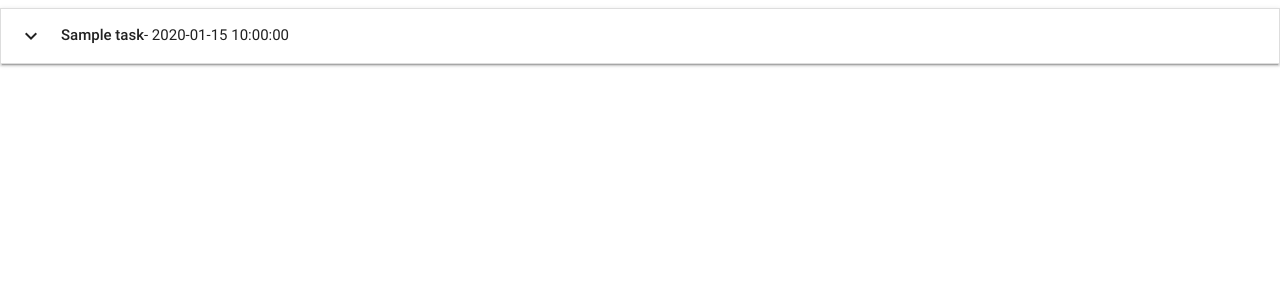
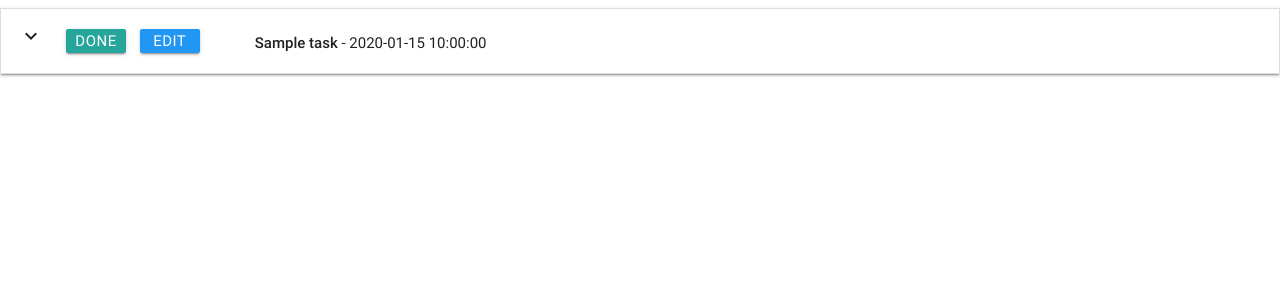
Before and after one commit to Code-Institute-Solutions/flask-mongo-task-manager, a Flask app: page /get_tasks in a window 1280 px wide. Shown: the top 300 px of the page. Run offline with Flask 2, Linux system fonts and the light colour scheme; a database or web service that is not in the repository returns one stand-in record (values such as "Sample title"); some libraries are stand-ins or nearby versions.

Commit message:
Added Task Edit Functionality and views

```diff
--- a/app.py
+++ b/app.py
@@ -1,6 +1,7 @@
 import os
 from flask import Flask, render_template, redirect, url_for, request
 from flask_pymongo import PyMongo
+from bson.objectid import ObjectId
 
 app = Flask(__name__)
 app.config["MONGO_DBNAME"] = 'task_manager'
@@ -43,12 +44,43 @@ def insert_task():
     }
 
     tasks.insert_one(task_doc)
-
     return redirect(url_for('get_tasks'))
 
 
 
+@app.route('/edit_task/<task_id>')
+def edit_task(task_id):
+    _task =  mongo.db.tasks.find_one({"_id": ObjectId(task_id)})
+    _categories = mongo.db.categories.find()
+    category_list = [category for category in _categories]
+    return render_template('edittask.html', task =_task, categories = category_list)
+
+
+@app.route('/update_task/<task_id>', methods=['POST'])
+def update_task(task_id):
+    tasks =  mongo.db.tasks
+
+    checked_urgent = request.form.get("is_urgent", None)
+    if checked_urgent:
+        checked_urgent = True
+    else:
+         checked_urgent = False
+
+    task_description = request.form.get("task_description", None)
+    due_date = request.form.get("due_date", None)
+
+    tasks.update(
+        { "_id":ObjectId(task_id)},
+        {'task_name': request.form['task_name'],
+        'category_name': request.form['task_name'],
+        'task_description':task_description,
+        'due_date': due_date,
+        'is_urgent' : checked_urgent
+    })
+    return redirect(url_for('get_tasks'))
+
+
 if __name__ == '__main__':
     app.run(host=os.environ.get('IP'),
-    port=int(os.environ.get('PORT')),
-    debug=True)
+        port=int(os.environ.get('PORT')),
+        debug=True)
--- /dev/null
+++ b/static/css/style.css
@@ -0,0 +1,3 @@
+/*body{*/
+/*    background-color: red;*/
+/*}*/
--- a/templates/base.html
+++ b/templates/base.html
@@ -4,10 +4,27 @@
 <head>
     <link href="https://fonts.googleapis.com/icon?family=Material+Icons" rel="stylesheet">
     <link rel="stylesheet" href="https://cdnjs.cloudflare.com/ajax/libs/materialize/0.100.2/css/materialize.min.css">
+    <link rel="stylesheet" href="{{url_for('static', filename='css/style.css')}}" type="text/css" />
+    <style type="text/css">
+        .btn_small {
+            height: 24px;
+            width: 60px;
+            line-height: 24px;
+            margin: 5px 5px;
+            padding: 0 0.5em;
+        }
+
+        .task_header {
+            margin-left: 50px;
+            margin-top: 8px;
+        }
+    </style>
 </head>
 
 <body>
-    {% block content %} {% endblock %}
+
+        {% block content %} {% endblock %}
+
     <script src="https://cdnjs.cloudflare.com/ajax/libs/jquery/3.2.1/jquery.min.js"></script>
     <script src="https://cdnjs.cloudflare.com/ajax/libs/materialize/0.100.2/js/materialize.min.js"></script>
     <script type="text/javascript">
--- a/templates/tasks.html
+++ b/templates/tasks.html
@@ -3,7 +3,19 @@
 <ul class="collapsible" data-collapsible="accordion">
     {% for task in tasks %}
     <li>
-        <div class="collapsible-header"><i class="material-icons">expand_more</i> <strong>{{task.task_name}}</strong> - {{task.due_date}}
+        <div class="collapsible-header">
+            <div class="col s1">
+                <i class="material-icons">expand_more</i>
+            </div>
+            <div class="col s2">
+                <div class="inline_actions">
+                    <a  class="waves-effect waves-light btn btn_small">Done</a>
+                    <a href="{{url_for('edit_task', task_id=task._id)}}" class="waves-effect waves-light btn btn_small blue">Edit</a>
+                </div>
+            </div>
+            <div class=" task_header col s9">
+                <strong>{{task.task_name}}</strong> - {{task.due_date}}
+            </div>
         </div>
         <div class="collapsible-body">
             <span>
```
Also changed, not shown: templates/edittask.html (added, +72 -0 lines).
